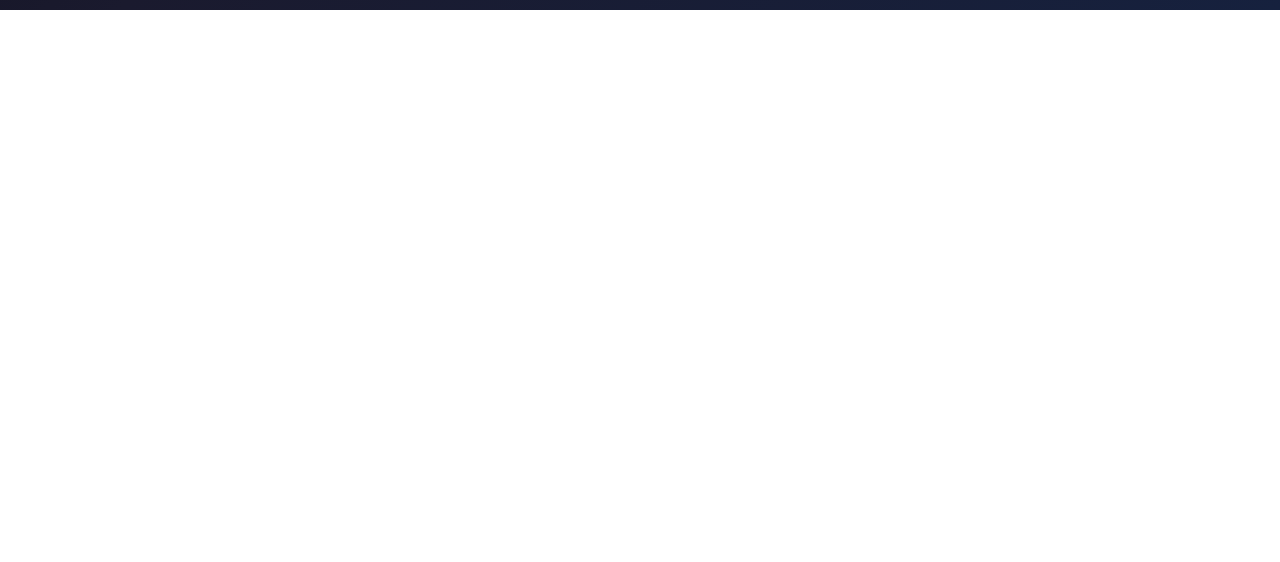
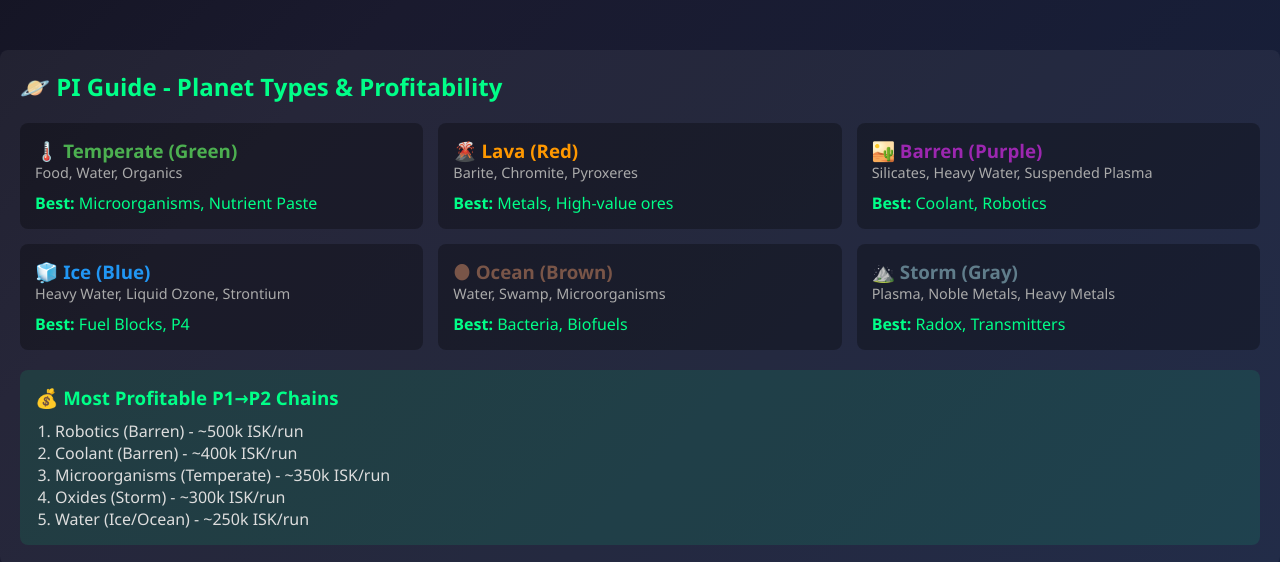
Before and after one commit to Coolcat182/eveonline-indy, a website: page eve online/templates/dashboard.html in a window 1280 px wide. Shown: the part 1030-1592 px from the top of the page. Before the commit the page ends 1040 px from the top, so only its background shows below. Drawn offline with Linux system fonts and the light colour scheme; no server answers.

Commit message:
Add PI guide to dashboard

```diff
--- a/eve online/templates/dashboard.html
+++ b/eve online/templates/dashboard.html
@@ -705,5 +705,52 @@
         // Auto-refresh every 30 seconds
         setInterval(loadAllData, 30000);
     </script>
+
+    <!-- PI GUIDE SECTION -->
+    <div class="container" style="margin-top: 40px; padding: 20px; background: rgba(255,255,255,0.05); border-radius: 8px;">
+        <h2 style="color: #00ff88; margin-bottom: 20px;">🪐 PI Guide - Planet Types & Profitability</h2>
+        <div style="display: grid; grid-template-columns: repeat(auto-fit, minmax(300px, 1fr)); gap: 15px;">
+            <div style="background: rgba(0,0,0,0.3); padding: 15px; border-radius: 8px;">
+                <h3 style="color: #4caf50;">🌡️ Temperate (Green)</h3>
+                <p style="color: #aaa; font-size: 0.9em;">Food, Water, Organics</p>
+                <p style="color: #00ff88; margin-top: 10px;"><strong>Best:</strong> Microorganisms, Nutrient Paste</p>
+            </div>
+            <div style="background: rgba(0,0,0,0.3); padding: 15px; border-radius: 8px;">
+                <h3 style="color: #ff9800;">🌋 Lava (Red)</h3>
+                <p style="color: #aaa; font-size: 0.9em;">Barite, Chromite, Pyroxeres</p>
+                <p style="color: #00ff88; margin-top: 10px;"><strong>Best:</strong> Metals, High-value ores</p>
+            </div>
+            <div style="background: rgba(0,0,0,0.3); padding: 15px; border-radius: 8px;">
+                <h3 style="color: #9c27b0;">🏜️ Barren (Purple)</h3>
+                <p style="color: #aaa; font-size: 0.9em;">Silicates, Heavy Water, Suspended Plasma</p>
+                <p style="color: #00ff88; margin-top: 10px;"><strong>Best:</strong> Coolant, Robotics</p>
+            </div>
+            <div style="background: rgba(0,0,0,0.3); padding: 15px; border-radius: 8px;">
+                <h3 style="color: #2196f3;">🧊 Ice (Blue)</h3>
+                <p style="color: #aaa; font-size: 0.9em;">Heavy Water, Liquid Ozone, Strontium</p>
+                <p style="color: #00ff88; margin-top: 10px;"><strong>Best:</strong> Fuel Blocks, P4</p>
+            </div>
+            <div style="background: rgba(0,0,0,0.3); padding: 15px; border-radius: 8px;">
+                <h3 style="color: #795548;">🌑 Ocean (Brown)</h3>
+                <p style="color: #aaa; font-size: 0.9em;">Water, Swamp, Microorganisms</p>
+                <p style="color: #00ff88; margin-top: 10px;"><strong>Best:</strong> Bacteria, Biofuels</p>
+            </div>
+            <div style="background: rgba(0,0,0,0.3); padding: 15px; border-radius: 8px;">
+                <h3 style="color: #607d8b;">⛰️ Storm (Gray)</h3>
+                <p style="color: #aaa; font-size: 0.9em;">Plasma, Noble Metals, Heavy Metals</p>
+                <p style="color: #00ff88; margin-top: 10px;"><strong>Best:</strong> Radox, Transmitters</p>
+            </div>
+        </div>
+        <div style="margin-top: 20px; padding: 15px; background: rgba(0,255,136,0.1); border-radius: 8px;">
+            <h3 style="color: #00ff88;">💰 Most Profitable P1→P2 Chains</h3>
+            <ol style="color: #ddd; margin-left: 20px; margin-top: 10px;">
+                <li>Robotics (Barren) - ~500k ISK/run</li>
+                <li>Coolant (Barren) - ~400k ISK/run</li>
+                <li>Microorganisms (Temperate) - ~350k ISK/run</li>
+                <li>Oxides (Storm) - ~300k ISK/run</li>
+                <li>Water (Ice/Ocean) - ~250k ISK/run</li>
+            </ol>
+        </div>
+    </div>
 </body>
 </html>
```
